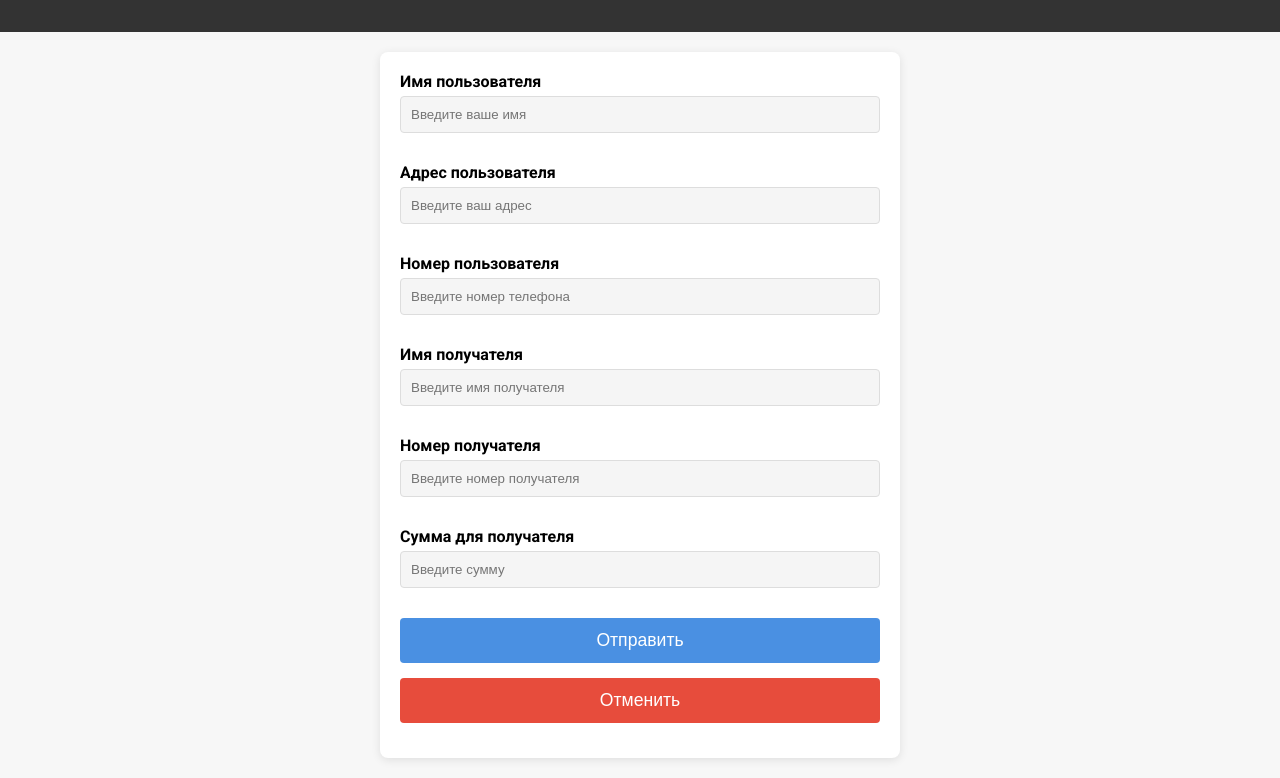
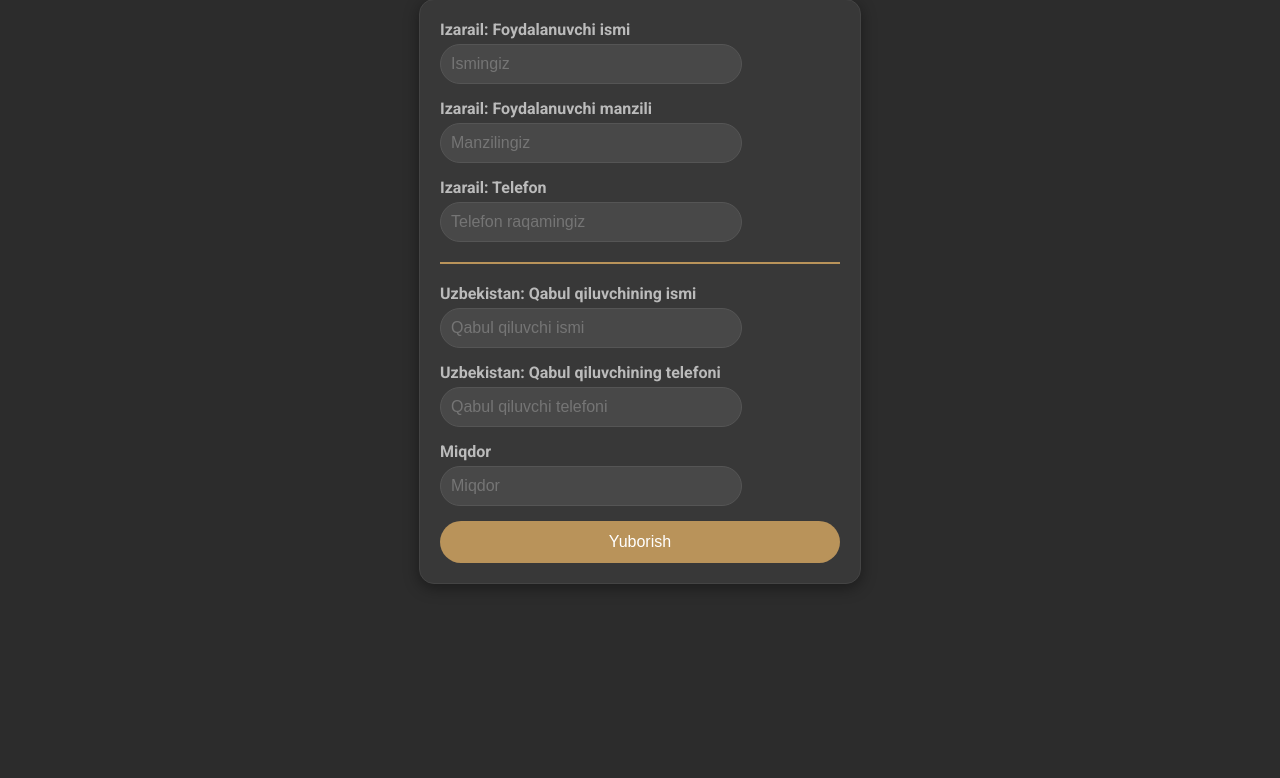
Before and after one commit to BSILanguageCenter/Test2, a plain HTML site: page index.html in a window 1280 px wide. Shown: the part 99-877 px from the top of the page. After the commit the page ends 800 px from the top, so only its background shows below. Drawn offline with Linux system fonts and the light colour scheme.

Commit message:
Update index.html

```diff
--- a/index.html
+++ b/index.html
@@ -1,201 +1,152 @@
 <!DOCTYPE html>
-<html lang="ru"> <!-- Устанавливаем язык страницы для правильной локализации -->
+<html lang="uz">
 <head>
-    <meta charset="UTF-8"> <!-- Устанавливаем правильную кодировку UTF-8 -->
-    <meta name="viewport" content="width=device-width, initial-scale=1.0"> <!-- Для адаптивности на мобильных устройствах -->
-    <title>Форма данных транзакции</title>
-
-    <!-- Подключаем шрифты Google Fonts -->
+  <meta charset="UTF-8">
+  <meta name="viewport" content="width=device-width, initial-scale=1.0">
+  <title>Tranzaksiya ma'lumotlari formasi</title>
   <link rel="stylesheet" href="https://fonts.googleapis.com/css2?family=Roboto:wght@400;700&display=swap">
-
   <style>
     body {
-        background-color: #f7f7f7;
-        font-family: 'Roboto', sans-serif; /* Устанавливаем шрифт Roboto */
+      background-color: #2c2c2c;
+      font-family: 'Roboto', sans-serif;
       margin: 0;
       padding: 0;
+      color: #f1f1f1;
     }
-
     .hero {
-        background-color: #333;
-        color: #fff;
-        padding: 20px 0;
+      background-color: #3a3a3a;
+      color: white;
+      padding: 20px;
       text-align: center;
+      border-bottom: 4px solid #555;
     }
-
     .hero h1 {
-        font-size: 2rem;
+      margin: 0;
+      font-size: 1.8rem;
     }
-
     .container {
-        max-width: 480px;
+      max-width: 400px;
       margin: 20px auto;
       padding: 20px;
-        background-color: #ffffff;
-        border-radius: 8px;
-        box-shadow: 0 2px 10px rgba(0, 0, 0, 0.1);
+      background: #383838;
+      border-radius: 15px;
+      box-shadow: 0 4px 15px rgba(0, 0, 0, 0.4);
+      border: 1px solid #444;
     }
-
-      .input,
-      .textarea {
-        background-color: #f5f5f5;
-        border: 1px solid #ddd;
-        border-radius: 4px;
-        padding: 10px;
-        width: 100%;
-        box-sizing: border-box;
+    .field {
       margin-bottom: 15px;
     }
-
-      .input:focus,
-      .textarea:focus {
-        border-color: #4a90e2;
-        box-shadow: 0 0 5px rgba(74, 144, 226, 0.6);
+    label {
+      font-weight: bold;
+      margin-bottom: 5px;
+      display: block;
+      font-size: 1rem;
+      color: #bbb;
     }
-
+    .input {
+      width: 100%;
+      max-width: 280px;
+      padding: 10px;
+      border: 1px solid #555;
+      border-radius: 25px;
+      font-size: 1rem;
+      background: #484848;
+      color: #fff;
+    }
+    .input:focus {
+      outline: none;
+      border-color: #b9935a;
+      box-shadow: 0 0 5px rgba(185, 147, 90, 0.6);
+    }
     .button {
       width: 100%;
       padding: 12px;
-        font-size: 1.1rem;
-        background-color: #4a90e2;
+      font-size: 1rem;
+      background-color: #b9935a;
       border: none;
       color: white;
-        border-radius: 4px;
+      border-radius: 25px;
       cursor: pointer;
-        transition: background-color 0.3s;
+      transition: background-color 0.3s ease;
     }
-
     .button:hover {
-        background-color: #357ab7;
+      background-color: #987a46;
     }
-
-      .button.is-danger {
-        background-color: #e74c3c;
+    .fullscreen-message {
+      position: fixed;
+      top: 0;
+      left: 0;
+      width: 100%;
+      height: 100%;
+      background-color: rgba(185, 147, 90, 0.9);
+      color: white;
+      display: none;
+      justify-content: center;
+      align-items: center;
+      text-align: center;
+      z-index: 9999;
+      font-size: 1.5rem;
+      padding: 20px;
     }
-
-      .message {
-        display: none;
-        margin: 20px;
-        font-weight: bold;
-        color: white;
-        padding: 8px;
-        background-color: #28a745;
-        border-radius: 4px;
+    .fullscreen-message h2 {
+      font-size: 2rem;
+      margin-bottom: 10px;
     }
-
-      .message.error {
-        background-color: #e74c3c;
+    .fullscreen-message p {
+      font-size: 1.2rem;
     }
-
-      .field {
-        margin-bottom: 15px;
-      }
-
-      label {
-        display: block;
-        font-weight: bold;
-        margin-bottom: 5px;
+    .line {
+      border-top: 2px solid #b9935a;
+      margin: 20px 0;
     }
   </style>
 </head>
 <body>
-    <!-- Герой-секция с основным заголовком -->
-    <section class="hero">
-      <h1>Форма для данных транзакции</h1>
-    </section>
-
-    <!-- Форма для ввода данных -->
-    <form id="form" class="container" method="POST">
-      <!-- Поле для ввода имени пользователя -->
+  <div class="hero">
+    <h1>Tranzaksiya ma'lumotlari formasi</h1>
+  </div>
+  <form id="form" class="container">
+    <!-- Izarail Section -->
     <div class="field">
-        <label for="user-name">Имя пользователя</label>
-        <input
-          id="user-name"
-          class="input"
-          type="text"
-          placeholder="Введите ваше имя"
-          name="User Name"
-        />
+      <label for="user-name">Izarail: Foydalanuvchi ismi</label>
+      <input id="user-name" class="input" type="text" name="User Name" placeholder="Ismingiz" />
+    </div>
+    <div class="field">
+      <label for="user-address">Izarail: Foydalanuvchi manzili</label>
+      <input id="user-address" class="input" type="text" name="User Address" placeholder="Manzilingiz" />
+    </div>
+    <div class="field">
+      <label for="user-phone">Izarail: Telefon</label>
+      <input id="user-phone" class="input" type="tel" name="User Phone" placeholder="Telefon raqamingiz" />
     </div>
 
-      <!-- Поле для ввода адреса пользователя -->
+    <div class="line"></div> <!-- Divider -->
+
+    <!-- Uzbekistan Section -->
     <div class="field">
-        <label for="user-address">Адрес пользователя</label>
-        <input
-          id="user-address"
-          class="input"
-          type="text"
-          placeholder="Введите ваш адрес"
-          name="User Address"
-        />
+      <label for="recipient-name">Uzbekistan: Qabul qiluvchining ismi</label>
+      <input id="recipient-name" class="input" type="text" name="Recipient Name" placeholder="Qabul qiluvchi ismi" />
+    </div>
+    <div class="field">
+      <label for="recipient-phone">Uzbekistan: Qabul qiluvchining telefoni</label>
+      <input id="recipient-phone" class="input" type="tel" name="Recipient Phone" placeholder="Qabul qiluvchi telefoni" />
     </div>
 
-      <!-- Поле для ввода номера пользователя -->
     <div class="field">
-        <label for="user-phone">Номер пользователя</label>
-        <input
-          id="user-phone"
-          class="input"
-          type="tel"
-          placeholder="Введите номер телефона"
-          name="User Phone"
-        />
+      <label for="amount">Miqdor</label>
+      <input id="amount" class="input" type="number" name="Amount" placeholder="Miqdor" />
     </div>
 
-      <!-- Поле для ввода имени получателя -->
-      <div class="field">
-        <label for="recipient-name">Имя получателя</label>
-        <input
-          id="recipient-name"
-          class="input"
-          type="text"
-          placeholder="Введите имя получателя"
-          name="Recipient Name"
-        />
+    <button class="button" type="submit">Yuborish</button>
+  </form>
+  <div id="success-message" class="fullscreen-message">
+    <h2>Muvoffaqiyatli!</h2>
+    <p>Ma'lumotlaringiz muvaffaqiyatli yuborildi.</p>
+    <p>Bu sahifani yopishingiz mumkin.</p>
   </div>
 
-      <!-- Поле для ввода номера получателя -->
-      <div class="field">
-        <label for="recipient-phone">Номер получателя</label>
-        <input
-          id="recipient-phone"
-          class="input"
-          type="tel"
-          placeholder="Введите номер получателя"
-          name="Recipient Phone"
-        />
-      </div>
-
-      <!-- Поле для ввода суммы для получателя -->
-      <div class="field">
-        <label for="amount">Сумма для получателя</label>
-        <input
-          id="amount"
-          class="input"
-          type="number"
-          placeholder="Введите сумму"
-          name="Amount"
-        />
-      </div>
-
-      <!-- Кнопки отправки формы и отмены -->
-      <div class="field">
-        <button class="button" type="submit" id="submit-button">
-          Отправить
-        </button>
-      </div>
-      <div class="field">
-        <button class="button is-danger" type="reset">
-          Отменить
-        </button>
-      </div>
-    </form>
-
-    <!-- Сообщение об успешной отправке или ошибке -->
-    <div id="message" class="message"></div>
-
   <script>
-  // При загрузке страницы заполняем поля из localStorage
+    // Sahifa yuklanganda localStorage'dan ma'lumotlarni yuklash
     document.addEventListener("DOMContentLoaded", function () {
       const userName = localStorage.getItem("userName");
       const userAddress = localStorage.getItem("userAddress");
@@ -212,7 +163,7 @@
       }
     });
 
-  // При отправке формы сохраняем данные в localStorage
+    // Forma yuborilganda ma'lumotlarni localStorage'ga saqlash
     document.getElementById("form").addEventListener("submit", function (e) {
       e.preventDefault();
 
@@ -220,12 +171,12 @@
       const userAddress = document.getElementById("user-address").value;
       const userPhone = document.getElementById("user-phone").value;
 
-    // Сохраняем данные в localStorage
+      // Ma'lumotlarni localStorage'ga saqlash
       localStorage.setItem("userName", userName);
       localStorage.setItem("userAddress", userAddress);
       localStorage.setItem("userPhone", userPhone);
 
-    // Отправка данных на сервер
+      // Yuborilgan ma'lumotlarni serverga yuborish
       var formData = new FormData(this);
       var keyValuePairs = [];
       for (var pair of formData.entries()) {
@@ -247,29 +198,19 @@
       )
         .then(function (response) {
           if (response) {
-          return response.json(); // Ожидаем JSON-ответ
+            return response.json();
           } else {
-          throw new Error("Failed to submit the form.");
+            throw new Error("Forma yuborishda xato.");
           }
         })
         .then(function (data) {
-        document.getElementById("message").textContent =
-          "Данные успешно отправлены!";
-        document.getElementById("message").style.backgroundColor = "#28a745"; // Зеленый
-        document.getElementById("message").style.color = "white";
-        document.getElementById("submit-button").disabled = false;
-
+          document.getElementById("success-message").style.display = "flex";
           setTimeout(function () {
-          document.getElementById("message").textContent = "";
-          document.getElementById("message").style.display = "none";
-        }, 2600);
+            document.getElementById("success-message").style.display = "none";
+          }, 3000);
         })
         .catch(function (error) {
-        document.getElementById("message").textContent =
-          "Произошла ошибка при отправке формы.";
-        document.getElementById("message").style.backgroundColor = "#e74c3c"; // Красный
-        document.getElementById("message").style.color = "white";
-        document.getElementById("message").style.display = "block";
+          alert("Forma yuborishda xato yuz berdi.");
         });
     });
   </script>
```
Lines whose indentation alone changed are shown as unchanged.
